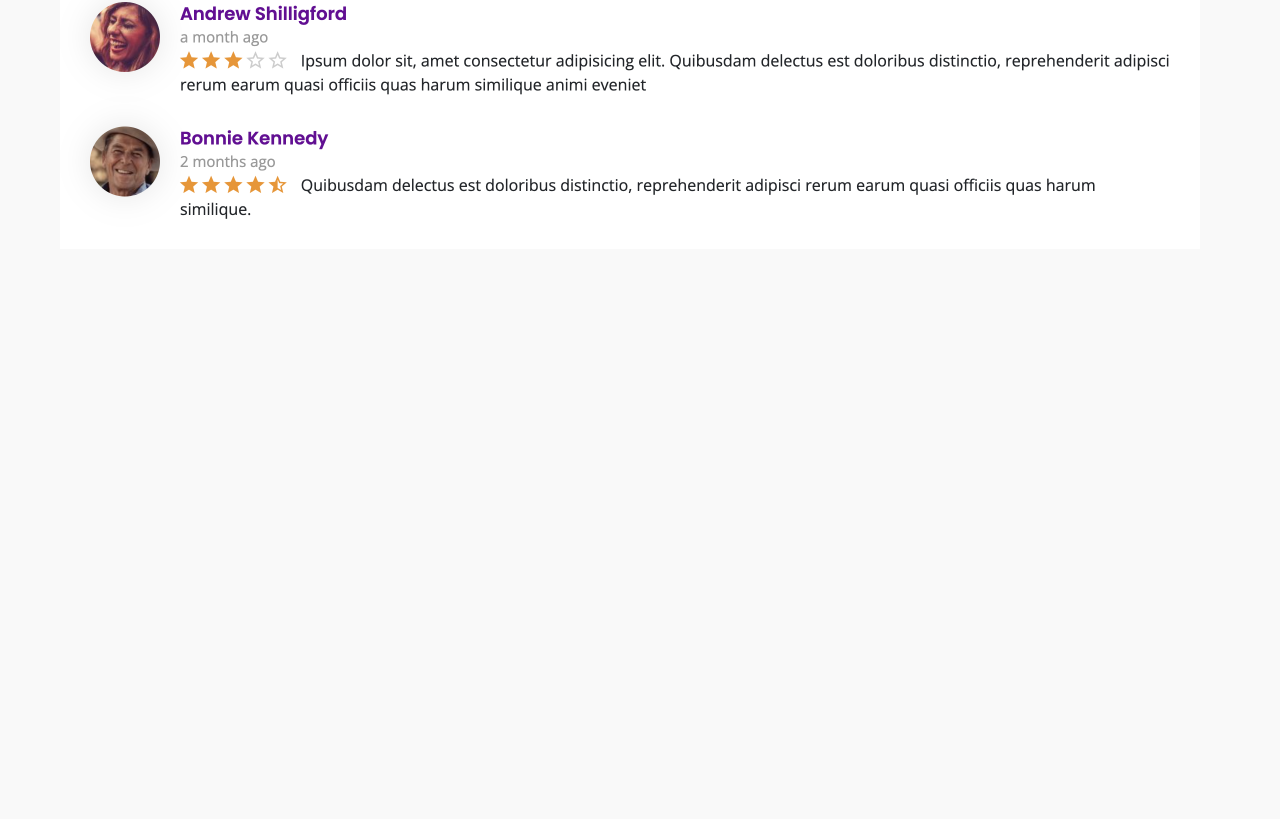
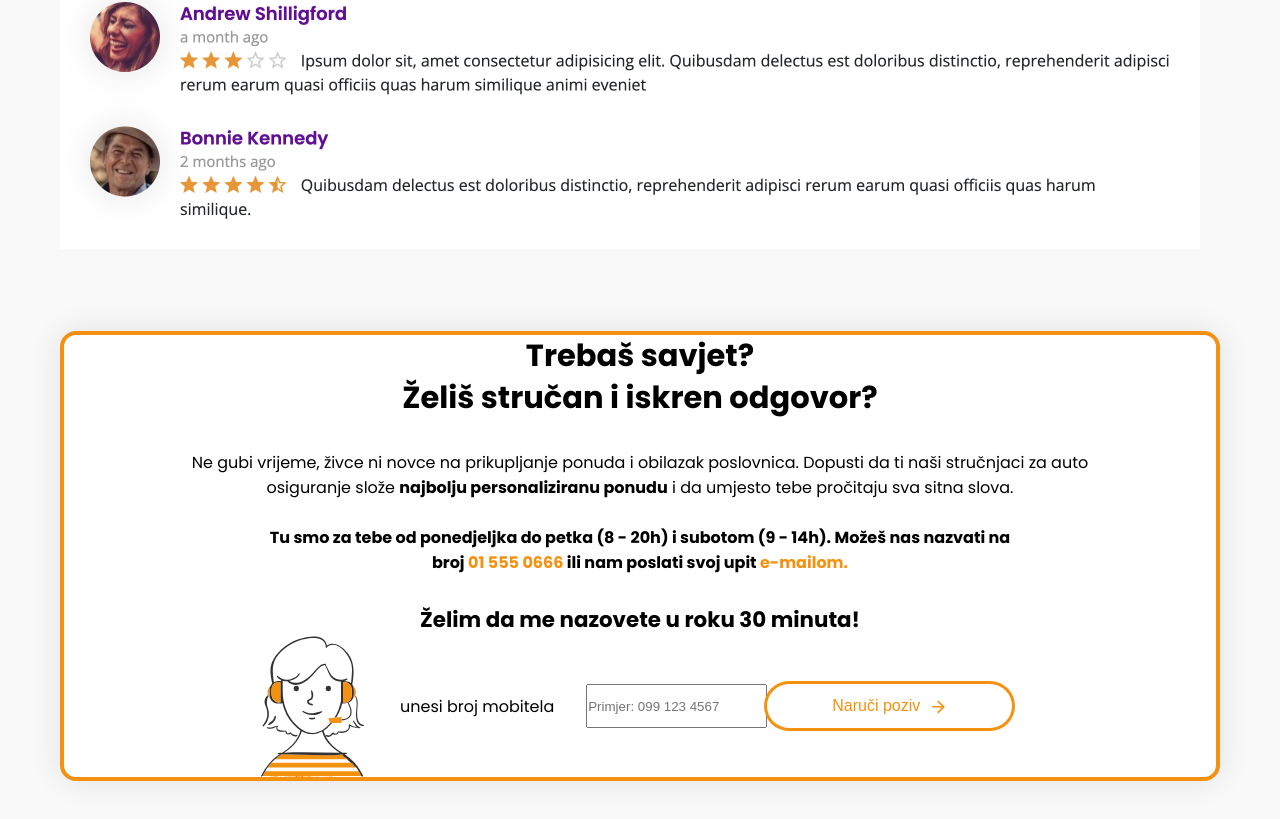
Before and after one commit to MBlazina/kompare, a website built with Vite: page index.html in a window 1280 px wide. Shown: the part 3553-4372 px from the top of the page. Before the commit the page ends 3884 px from the top, so only its background shows below. Built offline with nearby package versions, Linux system fonts and the light colour scheme.

Commit message:
feat: contact form

```diff
--- a/index.html
+++ b/index.html
@@ -228,7 +228,26 @@
           <section class="info">
             <h2 class="heading2 text-center margin-bottom-dt-50">Više od <span class="text-color-primary">143.250 zadovoljnih korisnika</span></h2>
             <img src="images/ratings-and-reviews.png" class="margin-bottom-dt-75" alt="">
+            <form action="" class="contact">
+              <h2 class="heading2 text-center margin-bottom-dt-30">Trebaš savjet?<br/>
+                Želiš stručan i iskren odgovor?</h2>
+                <p class="text-center col-dt-10 offset-dt-1 ">Ne gubi vrijeme, živce ni novce na prikupljanje ponuda i obilazak poslovnica. Dopusti da ti naši stručnjaci za auto osiguranje slože <span class="bold">najbolju personaliziranu ponudu</span> i da umjesto tebe pročitaju sva sitna slova. </p><br/>
+                <p class="col-dt-8 offset-dt-2 bold text-center margin-bottom-dt-30">Tu smo za tebe od ponedjeljka do petka (8 - 20h) i subotom (9 - 14h).
+                  Možeš nas nazvati na broj <a href="tel:015550666" class="text-color-secondary">01 555 0666</a> ili nam poslati svoj upit <a href="mailto:nekimail@nešto.hr" class="text-color-secondary">e-mailom.</a></p>
+                  <h4 class="heading4 text-center">Želim da me nazovete u roku 30 minuta!</h4>
+                  <div class="form-input offset-dt-2 col-dt-9 flex align-center">
+                    <img src="images/marina.svg" alt="">
+                    <label for="contact-number">
+                      <p>unesi broj mobitela</p>
+                    </label>
+                      <div class="flex">
+                        <input type="text" name="contact-number" id="" placeholder="Primjer: 099 123 4567">
+                        <button type="submit">Naruči poziv</button>
+                      </div>
 
+
+                  </div>
+            </form>
           </section>
         </div>
         </div>
--- a/theme/components/_button.scss
+++ b/theme/components/_button.scss
@@ -1,4 +1,5 @@
-.button {
+.button,
+form button {
   background: none;
   color: $secondary;
   display: inline-flex;
--- /dev/null
+++ b/theme/components/_form_contact.scss
@@ -0,0 +1,24 @@
+form.contact {
+  background: $white;
+  border: 4px solid #f4910f;
+
+  box-shadow: 0px 0px 32px rgba(0, 0, 0, 0.1);
+  border-radius: 16px;
+  margin-bottom: 110px;
+  .form-input {
+    gap: 32px;
+  }
+  label {
+    input {
+      min-width: 350px;
+      height: 56px;
+      border: 1px solid #8d8d8d;
+      border-radius: 16px;
+      padding: 16px;
+      color: $neutralgrey;
+      font-size: 16px;
+      font-weight: 400;
+      line-height: 1.5;
+    }
+  }
+}
--- a/theme/components/index.scss
+++ b/theme/components/index.scss
@@ -6,3 +6,4 @@
 @import "./button.scss";
 @import "./stats";
 @import "./faq";
+@import "./form_contact";
--- a/theme/core/_base.scss
+++ b/theme/core/_base.scss
@@ -27,3 +27,7 @@ ul {
   padding: 0;
   margin: 0;
 }
+button {
+  font-size: unset;
+  border: none;
+}
--- a/theme/core/_colors.scss
+++ b/theme/core/_colors.scss
@@ -4,3 +4,4 @@ $white: #fff;
 $dark: #323232;
 $lightgrey: #f9f9f9;
 $mediumgrey: #cccccc;
+$neutralgrey: #808080;
--- a/theme/core/_fonts.scss
+++ b/theme/core/_fonts.scss
@@ -89,7 +89,8 @@ nav#main {
 }
 
 /* BUTTON */
-.button {
+.button,
+.form button {
   font-size: 16px;
   line-height: 1.25;
   font-weight: 600;
--- a/theme/core/_grid.scss
+++ b/theme/core/_grid.scss
@@ -1,13 +1,4 @@
 /* WIDTH */
-.col-1 {
-  width: calc(1 / 12 * 100%);
-}
-.col-6 {
-  width: calc(6 / 12 * 100%);
-}
-.col-10 {
-  width: calc(10 / 12 * 100%);
-}
 .col-dt-2 {
   @media screen and (min-width: $break-mobile) {
     width: calc(2 / 12 * 100%);
@@ -29,6 +20,16 @@
     width: calc(6 / 12 * 100%);
   }
 }
+.col-dt-8 {
+  @media screen and (min-width: $break-mobile) {
+    width: calc(8 / 12 * 100%);
+  }
+}
+.col-dt-9 {
+  @media screen and (min-width: $break-mobile) {
+    width: calc(9 / 12 * 100%);
+  }
+}
 .col-dt-10 {
   @media screen and (min-width: $break-mobile) {
     width: calc(10 / 12 * 100%);
@@ -44,3 +45,8 @@
     margin-left: calc(1 / 12 * 100%);
   }
 }
+.offset-dt-2 {
+  @media screen and (min-width: $break-mobile) {
+    margin-left: calc(2 / 12 * 100%);
+  }
+}
--- a/theme/utils/_margin.scss
+++ b/theme/utils/_margin.scss
@@ -2,6 +2,12 @@
   margin-bottom: 10px;
   @media screen and (min-width: $break-mobile) {
     margin-bottom: 20px;
+  }
+}
+.margin-bottom-dt-30 {
+  margin-bottom: 20px;
+  @media screen and (min-width: $break-mobile) {
+    margin-bottom: 30px;
   }
 }
 .margin-bottom-dt-40 {
```
Also changed, not shown: public/images/marina.svg (added).
